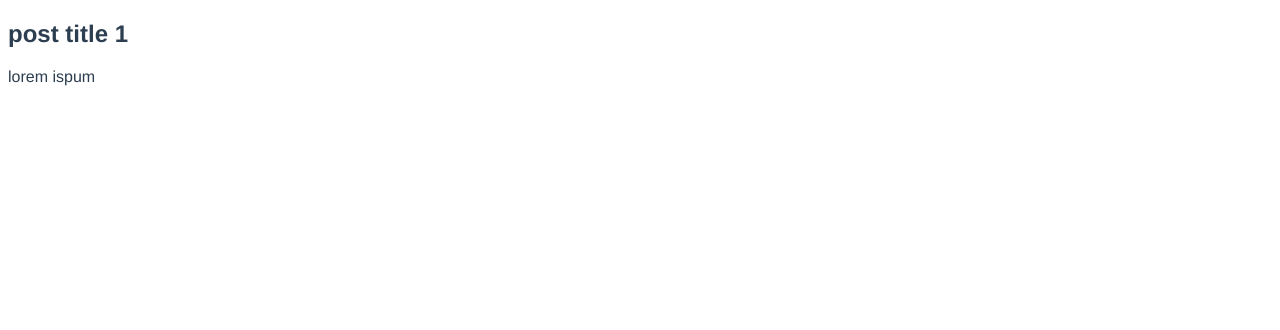
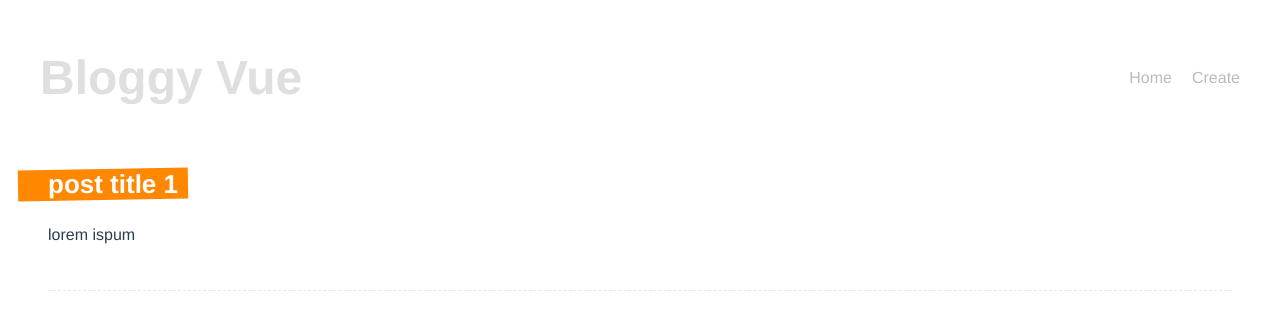
Before and after one commit to theingithetthetzaw/Vue-Blog-System, a Vue app: page /posts/1 in a window 1280 px wide. Shown: the top 330 px of the page. Built offline with nearby package versions, Linux system fonts and the light colour scheme; data requests are answered from the project's data file.

Commit message:
adding navbar component

```diff
--- a/src/App.vue
+++ b/src/App.vue
@@ -1,7 +1,16 @@
 <template>
-
+  <Navbar/>
   <router-view/>
 </template>
+
+<script>
+
+import Navbar from "./components/Navbar.vue"
+  export default {
+    components:{Navbar}
+  }
+
+</script>
 
 <style>
 #app {
--- /dev/null
+++ b/src/components/Navbar.vue
@@ -0,0 +1,40 @@
+<template>
+    <header>
+        <h1>Bloggy Vue</h1>
+
+    <nav>
+        <router-link :to="{name:'Home'}">Home</router-link>
+        <router-link :to="{name:'Create'}">Create</router-link>
+    </nav>
+    </header>
+</template>
+
+<script>
+export default {
+
+}
+</script>
+
+<style>
+    header{
+    display: flex;
+    justify-content: space-between;
+    align-items: center;
+    max-width: 1200px;
+    margin: 0 auto;
+    padding: 10px;
+  }
+  header h1 {
+    color: #dfdfdf;
+    font-size: 48px;
+  }
+  header a{
+    color: #bbb;
+    text-decoration: none;
+    margin-left: 20px;
+  }
+  header a.router-link-active {
+    color: #444;
+    font-weight: bold;
+  }
+</style>
--- a/src/composables/getPost.js
+++ b/src/composables/getPost.js
@@ -6,9 +6,9 @@
     let error= ref("");
     let load=async()=>{
         try{
-            await new Promise((resolve, reject)=>{
-                setTimeout(resolve,2000)
-            })
+            // await new Promise((resolve, reject)=>{
+            //     setTimeout(resolve,2000)
+            // })
 
             let response= await fetch("http://localhost:3000/posts/" +id);
             if(response.status===404){
--- a/src/composables/getPosts.js
+++ b/src/composables/getPosts.js
@@ -6,10 +6,10 @@
     let load= async()=>{
       try{
 
-        await new Promise((resolve, reject)=>{
-          //resolve();
-          setTimeout(resolve,2000)
-        })
+        // await new Promise((resolve, reject)=>{
+        //   //resolve();
+        //   setTimeout(resolve,2000)
+        // })
         let response= await fetch("http://localhost:3000/posts")
 
         if(response.status===404){
--- a/src/views/Detail.vue
+++ b/src/views/Detail.vue
@@ -1,7 +1,7 @@
 <template>
 
 
-    <div v-if="post">
+    <div v-if="post" class="post">
         <h2>{{post.title}}</h2>
         <p>{{post.body}}</p>
     </div>
@@ -30,5 +30,39 @@
 </script>
 
 <style>
+.post {
+        margin: 0 40px 30px;
+        padding-bottom: 30px;
+        border-bottom: 1px dashed #e7e7e7;
+      }
+      .post h2 {
+        display: inline-block;
+        position: relative;
+        font-size: 26px;
+        color: white;
+        margin-bottom: 10px;
+        max-width: 400px;
+      }
+      .post h2::before {
+        content: "";
+        display: block;
+        width: 100%;
+        height: 100%;
+        background: #ff8800;
+        position: absolute;
+        z-index: -1;
+        padding-right: 40px;
+        left: -30px;
+        transform: rotateZ(-1deg);
+      }
+      .pill {
+        display: inline-block;
+        margin: 10px 10px 0 0;
+        color: #444;
+        background: #ddd;
+        padding: 8px;
+        border-radius: 20px;
+        font-size: 14px;
+      }
 
 </style>
```
